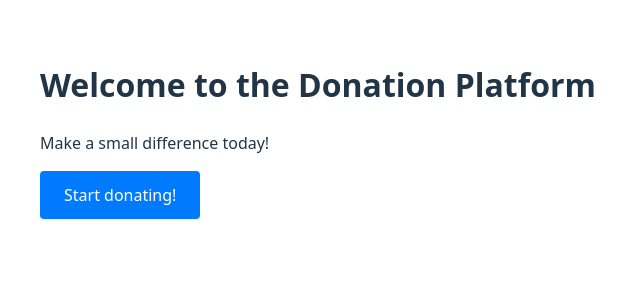
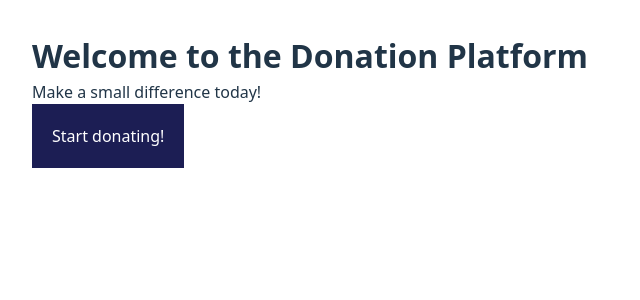
Before and after one commit to Akintayo74/Donation-Ermine, a React (Vite) app in the folder donation-app/: page / in a window 1280 px wide. Shown: the top 300 px of the page, without its empty margins (0-640 px from the left). Built offline with nearby package versions, Linux system fonts and the light colour scheme.

Commit message:
Created Button component, set up GlobalStyles

```diff
--- /dev/null
+++ b/donation-app/src/GlobalStyles.js
@@ -0,0 +1,87 @@
+import { createGlobalStyle } from "styled-components";
+
+const GlobalStyles = createGlobalStyle `
+    // CSS global reset
+
+    // 1. Use a more-intuitive box-sizing model
+    *, *::before, *::after {
+        box-sizing: border-box;
+    }
+
+    /* 2. Remove default margin */
+    * {
+        margin: 0;
+    }
+
+
+    body {
+    /* 4. Add accessible line-height */
+        line-height: 1.5;
+    /* 5. Improve text rendering */
+        -webkit-font-smoothing: antialiased;
+    }
+
+    /* 6. Improve media defaults */
+    img, picture, video, canvas, svg {
+        display: block;
+        max-width: 100%;
+    }
+
+    /* 7. Inherit fonts for form controls */
+        input, button, textarea, select {
+        font: inherit;
+    }
+
+    /* 8. Avoid text overflows */
+    p, h1, h2, h3, h4, h5, h6 {
+    overflow-wrap: break-word;
+    }
+
+    /* 9. Improve line wrapping */
+    // p {
+    //     text-wrap: pretty;
+    // }
+    // h1, h2, h3, h4, h5, h6 {
+    //     text-wrap: balance;
+    // }
+
+    /*
+    10. Create a root stacking context
+    */
+    #root, #__next {
+        isolation: isolate;
+    }
+
+
+    //Global styles
+    :root {
+        font-family: system-ui, Avenir, Helvetica, Arial, sans-serif;
+        font-weight: 400;
+
+        color-scheme: light dark;
+        color: rgba(255, 255, 255, 0.87);
+        background-color: #242424;
+
+        font-synthesis: none;
+        text-rendering: optimizeLegibility;
+        -webkit-font-smoothing: antialiased;
+        -moz-osx-font-smoothing: grayscale;
+    }
+
+
+    @media (prefers-color-scheme: light) {
+        :root {
+            color: #213547;
+            background-color: #ffffff;
+        }
+        a:hover {
+            color: #747bff;
+        }
+        button {
+            background-color: #f9f9f9;
+        }
+    }
+
+`
+
+export default GlobalStyles
--- /dev/null
+++ b/donation-app/src/components/Button.jsx
@@ -0,0 +1,19 @@
+import styled from "styled-components";
+
+const StyledButton = styled.button`
+    background-color: hsla(238, 50%, 22%, 1);
+    border: none;
+    padding: 20px;
+    color: hsla(0, 0%, 100%, 1);
+
+`
+
+function Button({children}) {
+    return (
+        <>
+            <StyledButton>{children}</StyledButton>
+        </>
+    )
+}
+
+export default Button
--- a/donation-app/src/index.css
+++ /dev/null
@@ -1,28 +0,0 @@
-:root {
-  font-family: system-ui, Avenir, Helvetica, Arial, sans-serif;
-  line-height: 1.5;
-  font-weight: 400;
-
-  color-scheme: light dark;
-  color: rgba(255, 255, 255, 0.87);
-  background-color: #242424;
-
-  font-synthesis: none;
-  text-rendering: optimizeLegibility;
-  -webkit-font-smoothing: antialiased;
-  -moz-osx-font-smoothing: grayscale;
-}
-
-
-@media (prefers-color-scheme: light) {
-  :root {
-    color: #213547;
-    background-color: #ffffff;
-  }
-  a:hover {
-    color: #747bff;
-  }
-  button {
-    background-color: #f9f9f9;
-  }
-}
--- a/donation-app/src/main.jsx
+++ b/donation-app/src/main.jsx
@@ -1,12 +1,13 @@
 import { StrictMode } from 'react'
 import { createRoot } from 'react-dom/client'
-import './index.css'
 import App from './App.jsx'
 import { BrowserRouter } from 'react-router-dom'
+import GlobalStyles from "./GlobalStyles"
 
 createRoot(document.getElementById('root')).render(
   <StrictMode>
     <BrowserRouter>
+      <GlobalStyles />
       <App />
     </BrowserRouter>
   </StrictMode>,
--- a/donation-app/src/pages/Home.jsx
+++ b/donation-app/src/pages/Home.jsx
@@ -1,5 +1,6 @@
 import styled from 'styled-components'
 import { Link } from 'react-router-dom'
+import Button from '../components/Button';
 
 const Container = styled.div `
     padding: 2rem;
@@ -23,7 +24,7 @@ function Home() {
             <Container>
                 <h1>Welcome to the Donation Platform</h1>
                 <p>Make a small difference today!</p>
-                <DonateButton to='/donate'>Start donating!</DonateButton>
+                <Button to='/donate'>Start donating!</Button>
             </Container>
         </>
     )
```
